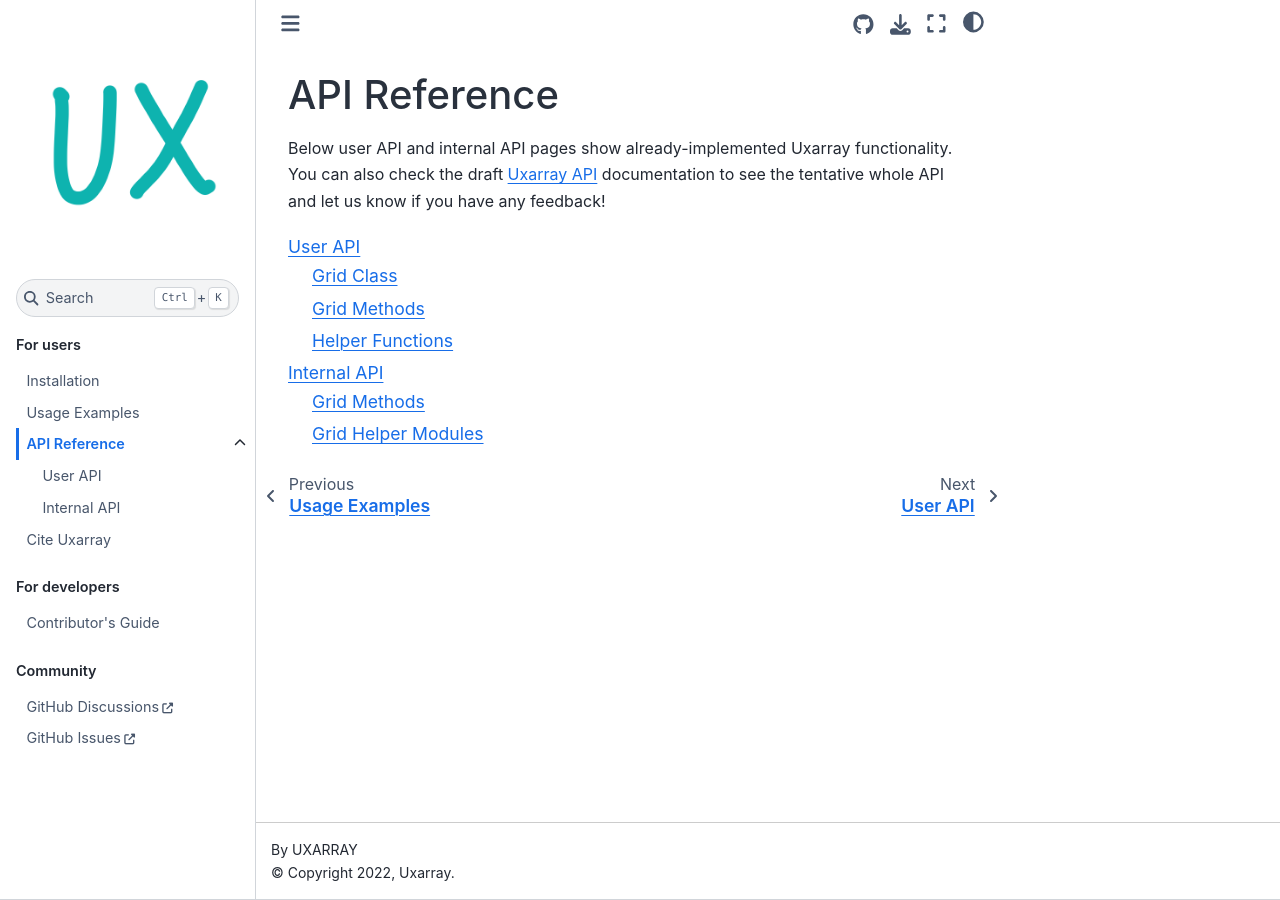
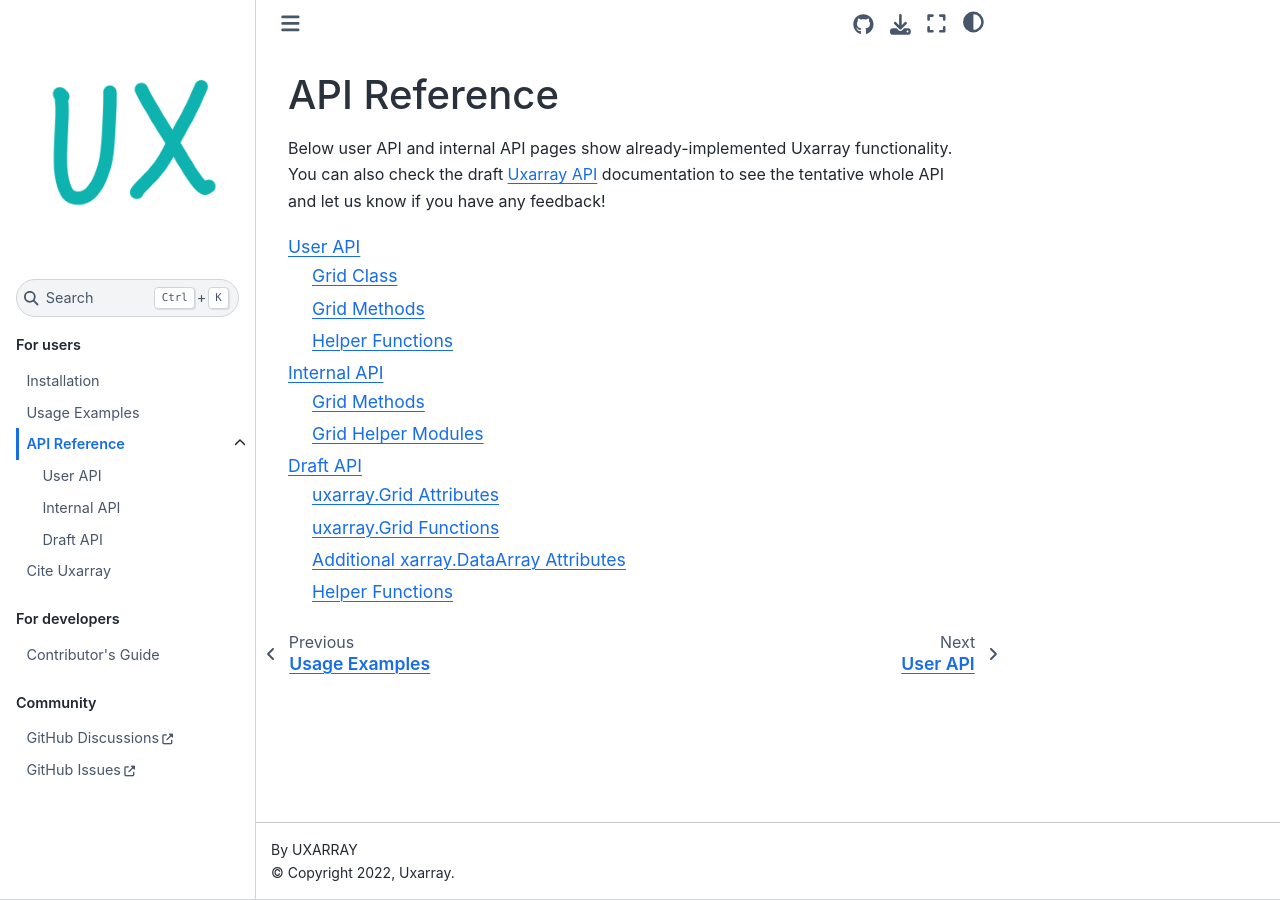
Before and after one commit to UXARRAY/uxarray, a Sphinx documentation site: the page built from docs/api.rst, in a window 1280 px wide. Built offline with Sphinx 7.4.7 and the Sphinx Book theme 1.1.4, drawn with Linux system fonts in a browser that asks for light colours; part of the change alters nothing that is shown.

```diff
--- a/docs/api.rst
+++ b/docs/api.rst
@@ -15,3 +15,4 @@ documentation to see the tentative whole API and let us know if you have any fee
 
    user_api/index.rst
    internal_api/index.rst
+   Draft API <user_api/uxarray_api.md>
--- a/docs/conf.py
+++ b/docs/conf.py
@@ -36,7 +36,7 @@ sys.modules.update((mod_name, Mock()) for mod_name in MOCK_MODULES)
 # ones.
 extensions = [
     'sphinx.ext.autodoc', 'sphinx.ext.napoleon', 'sphinx.ext.autosummary',
-    'sphinx.ext.intersphinx', 'sphinx.ext.mathjax'
+    'sphinx.ext.intersphinx', 'sphinx.ext.mathjax', 'myst_nb'
 ]
 
 extlinks = {
@@ -70,7 +70,11 @@ templates_path = ['_templates']
 # The suffix(es) of source filenames.
 # You can specify multiple suffix as a list of string:
 # source_suffix = ['.rst', '.md']
-source_suffix = '.rst'
+source_suffix = {
+    '.rst': 'restructuredtext',
+    '.ipynb': 'myst-nb',
+    '.myst': 'myst-nb',
+}
 
 # The master toctree document.
 master_doc = 'index'
```
Also changed, not shown: 1 other file.
